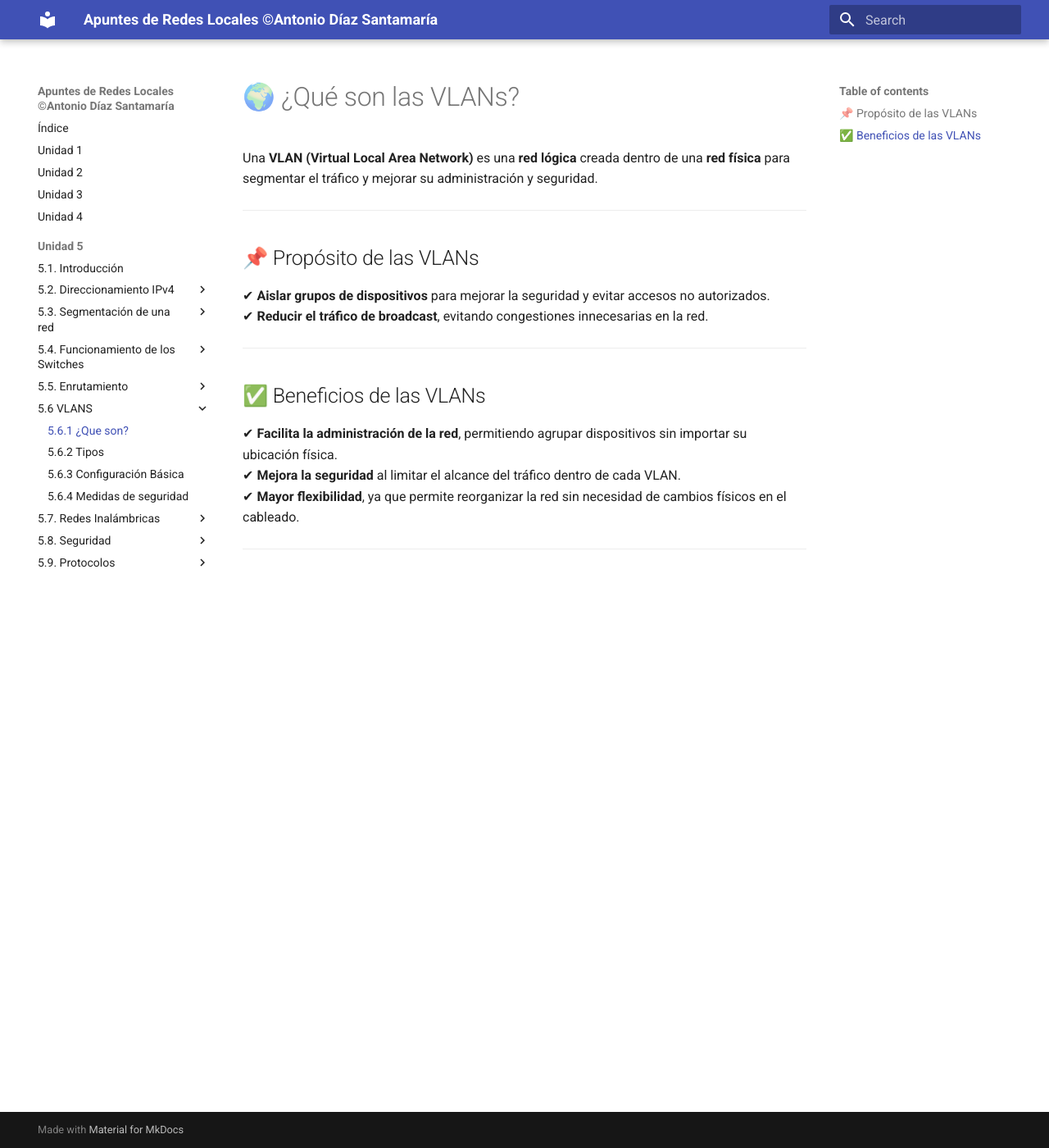
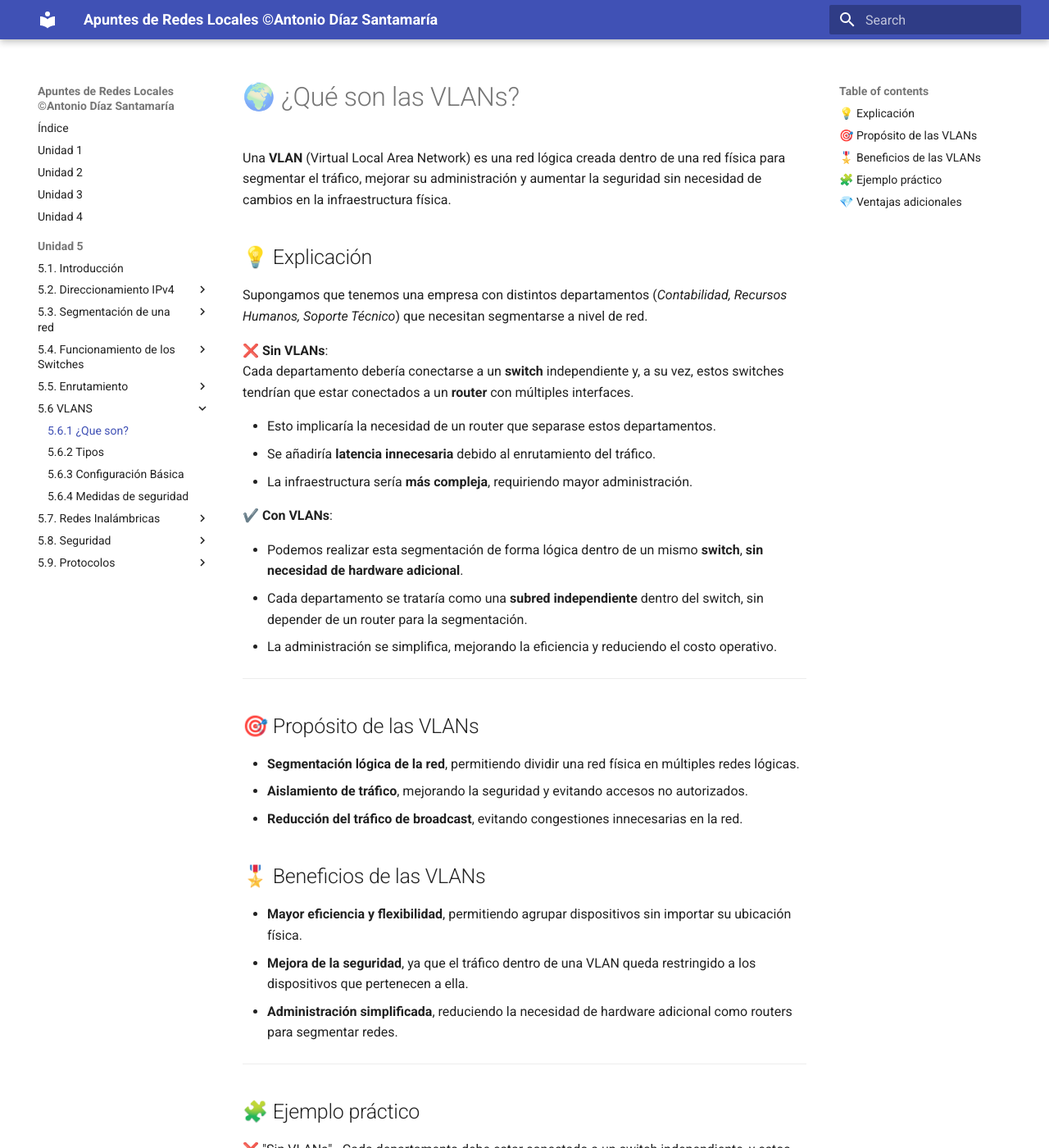
Before and after one commit to antdiasan/RedesApuntes, an MkDocs documentation site: the page built from docs/u05/05-06-01.md, in a window 1280 px wide and 1400 px high. Shown: the whole window at 82% size. Built offline with MkDocs 1.6.1 and Material for MkDocs 9.7.7, drawn with Linux system fonts in a browser that asks for light colours; some of the changed text lies outside the part shown.

Commit message:
reestructuracion2

```diff
--- a/docs/u05/05-06-01.md
+++ b/docs/u05/05-06-01.md
@@ -4,21 +4,59 @@ title: 📌 ¿Qué son las VLANs?
 
 # 🌍 ¿Qué son las VLANs?
 
-Una **VLAN (Virtual Local Area Network)** es una **red lógica** creada dentro de una **red física** para segmentar el tráfico y mejorar su administración y seguridad.
+Una **VLAN** (Virtual Local Area Network) es una red lógica creada dentro de una red física para segmentar el tráfico, mejorar su administración y aumentar la seguridad sin necesidad de cambios en la infraestructura física.
+
+## 💡 Explicación
+
+Supongamos que tenemos una empresa con distintos departamentos (_Contabilidad, Recursos Humanos, Soporte Técnico_) que necesitan segmentarse a nivel de red.
+
+❌  **Sin VLANs**:
+  Cada departamento debería conectarse a un **switch** independiente y, a su vez, estos switches tendrían que estar conectados a un **router** con múltiples interfaces.
+
+  - Esto implicaría la necesidad de un router que separase estos departamentos.
+  - Se añadiría **latencia innecesaria** debido al enrutamiento del tráfico.
+  - La infraestructura sería **más compleja**, requiriendo mayor administración.
+
+ ✔️ **Con VLANs**:
+
+  - Podemos realizar esta segmentación de forma lógica dentro de un mismo **switch**, **sin necesidad de hardware adicional**.
+  - Cada departamento se trataría como una **subred independiente** dentro del switch, sin depender de un router para la segmentación.
+  - La administración se simplifica, mejorando la eficiencia y reduciendo el costo operativo.
 
 ---
 
-## 📌 Propósito de las VLANs
 
-✔ **Aislar grupos de dispositivos** para mejorar la seguridad y evitar accesos no autorizados.
-✔ **Reducir el tráfico de broadcast**, evitando congestiones innecesarias en la red.
+## 🎯 Propósito de las VLANs
+
+- **Segmentación lógica de la red**, permitiendo dividir una red física en múltiples redes lógicas.
+- **Aislamiento de tráfico**, mejorando la seguridad y evitando accesos no autorizados.
+- **Reducción del tráfico de broadcast**, evitando congestiones innecesarias en la red.
+
+
+## 🎖️ Beneficios de las VLANs
+
+- **Mayor eficiencia y flexibilidad**, permitiendo agrupar dispositivos sin importar su ubicación física.
+- **Mejora de la seguridad**, ya que el tráfico dentro de una VLAN queda restringido a los dispositivos que pertenecen a ella.
+- **Administración simplificada**, reduciendo la necesidad de hardware adicional como routers para segmentar redes.
 
 ---
 
-## ✅ Beneficios de las VLANs
+## 🧩 Ejemplo práctico
 
-✔ **Facilita la administración de la red**, permitiendo agrupar dispositivos sin importar su ubicación física.
-✔ **Mejora la seguridad** al limitar el alcance del tráfico dentro de cada VLAN.
-✔ **Mayor flexibilidad**, ya que permite reorganizar la red sin necesidad de cambios físicos en el cableado.
+❌ "Sin VLANs"
+    - Cada departamento debe estar conectado a un switch independiente, y estos switches a un router con múltiples interfaces.
+    - El router es el encargado de separar los departamentos, lo que implica mayor latencia y una administración más compleja.
+
+✔️ "Con VLANs"
+    - Se realiza la segmentación de forma lógica dentro de un mismo switch.
+    - Cada departamento se trata como una subred independiente sin necesidad de hardware adicional.
+    - Se simplifica la gestión y mejora el rendimiento de la red.
 
 ---
+
+## 💎 Ventajas adicionales
+
+- Las organizaciones se vuelven más manejables al estructurar mejor su red.
+- El tráfico de **unidifusión, multidifusión y difusión** se aísla dentro de cada VLAN, reduciendo la congestión en la red global.
+- Cada VLAN puede disponer de su propio espacio IP, facilitando la administración de direcciones.
+- Se reducen los **dominios de difusión**, mejorando la eficiencia de la red.
```
